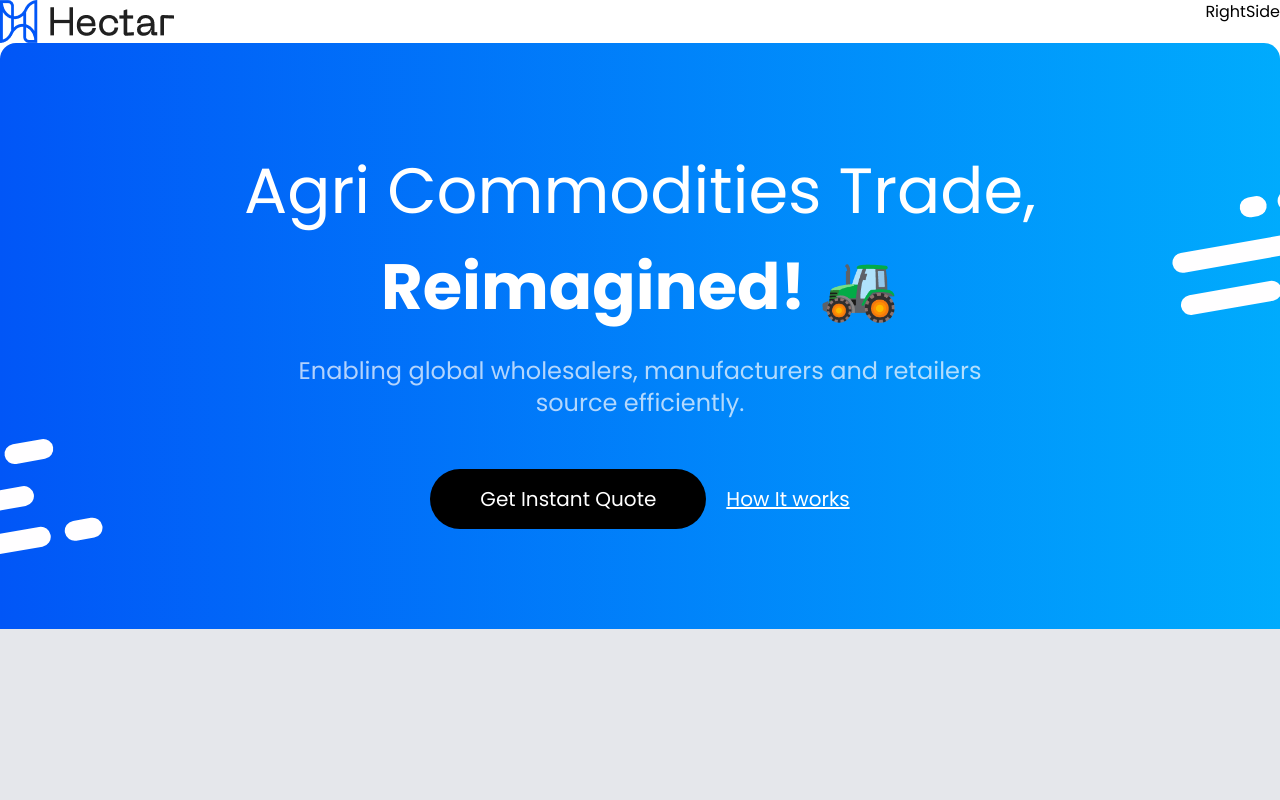
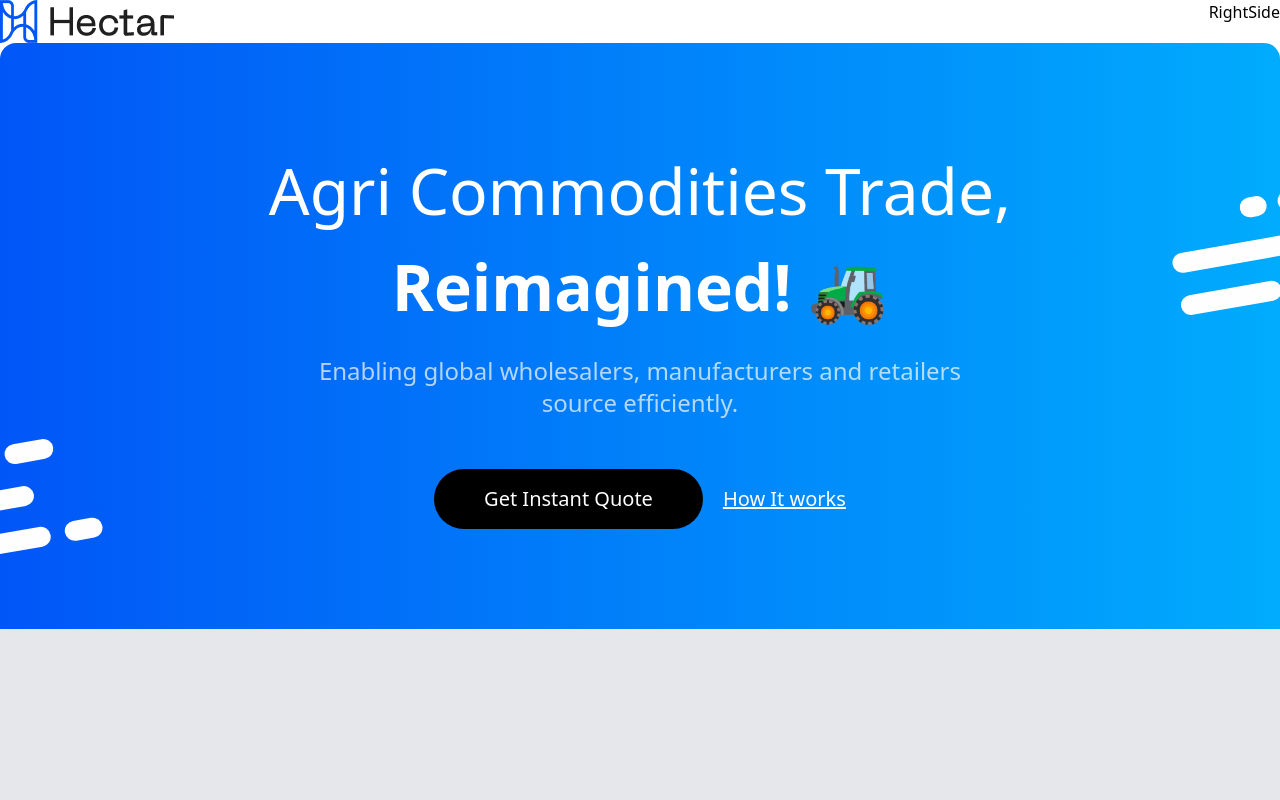
Before and after one commit to sankarNarayanan/Hectar-UI, a Next.js app in the folder web/: page / in a window 1280 px wide. Shown: the top 800 px of the page. Built offline with nearby package versions, Linux system fonts and the light colour scheme.

Commit message:
font fixes

```diff
--- a/web/next.config.js
+++ b/web/next.config.js
@@ -1,4 +1,8 @@
 /** @type {import('next').NextConfig} */
-const nextConfig = {}
+const nextConfig = {
+  fontLoaders: [
+    { loader: "@next/font/google", options: { subsets: ["latin"] } },
+  ],
+};
 
-module.exports = nextConfig
+module.exports = nextConfig;
--- a/web/src/app/layout.js
+++ b/web/src/app/layout.js
@@ -7,6 +7,7 @@ import Footer from "@/components/Footer";
 const poppins = Poppins({
   weight: ["400", "500", "600", "700", "800", "900"],
   subsets: ["latin"],
+  variable: "--primary-font",
 });
 
 export const metadata = {
@@ -16,8 +17,8 @@ export const metadata = {
 
 export default function RootLayout({ children }) {
   return (
-    <html lang="en">
-      <body className={poppins.className}>
+    <html lang="en" className={`${poppins.variable}`}>
+      <body >
         <Header />
         {children}
         <Footer />
```
